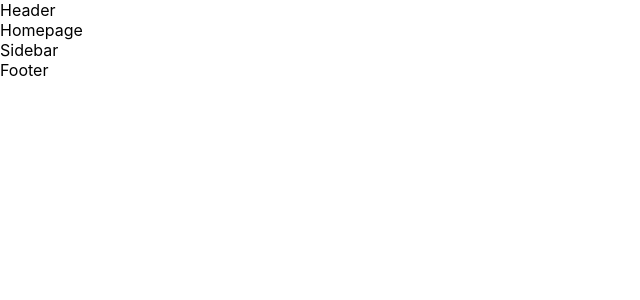
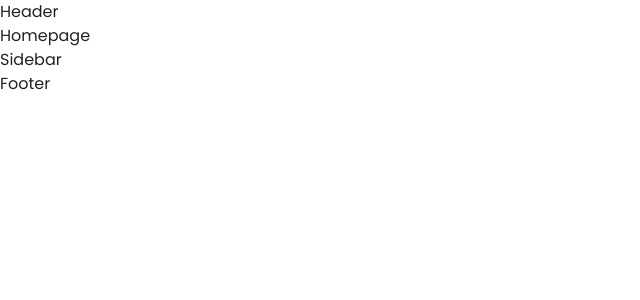
Before and after one commit to bartekdbc/ecommerce-shop, a React (Create React App) app: page / in a window 1280 px wide. Shown: the top 300 px of the page, without its empty margins (0-640 px from the left). Built offline with nearby package versions, Linux system fonts and the light colour scheme; no server answers.

Commit message:
basic css added

```diff
--- a/src/index.css
+++ b/src/index.css
@@ -1,13 +1,9 @@
-body {
-  margin: 0;
-  font-family: -apple-system, BlinkMacSystemFont, 'Segoe UI', 'Roboto', 'Oxygen',
-    'Ubuntu', 'Cantarell', 'Fira Sans', 'Droid Sans', 'Helvetica Neue',
-    sans-serif;
-  -webkit-font-smoothing: antialiased;
-  -moz-osx-font-smoothing: grayscale;
+@tailwind base;
+@tailwind components;
+@tailwind utilities;
+
+@layer base {
+  body {
+    @apply font-primary text-primary;
+  }
 }
-
-code {
-  font-family: source-code-pro, Menlo, Monaco, Consolas, 'Courier New',
-    monospace;
-}
```
